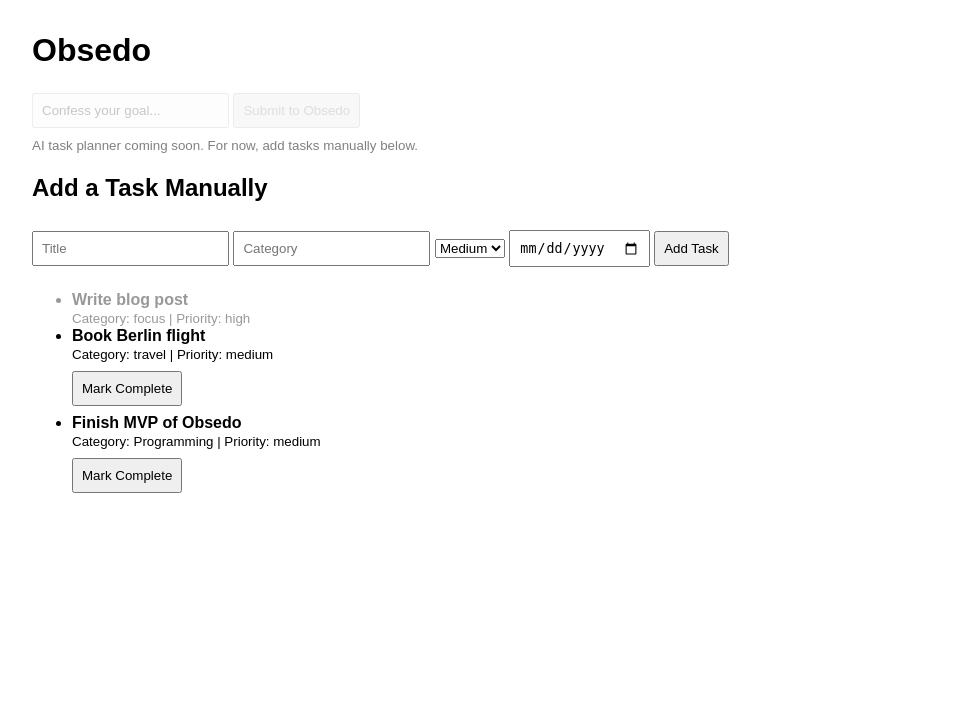
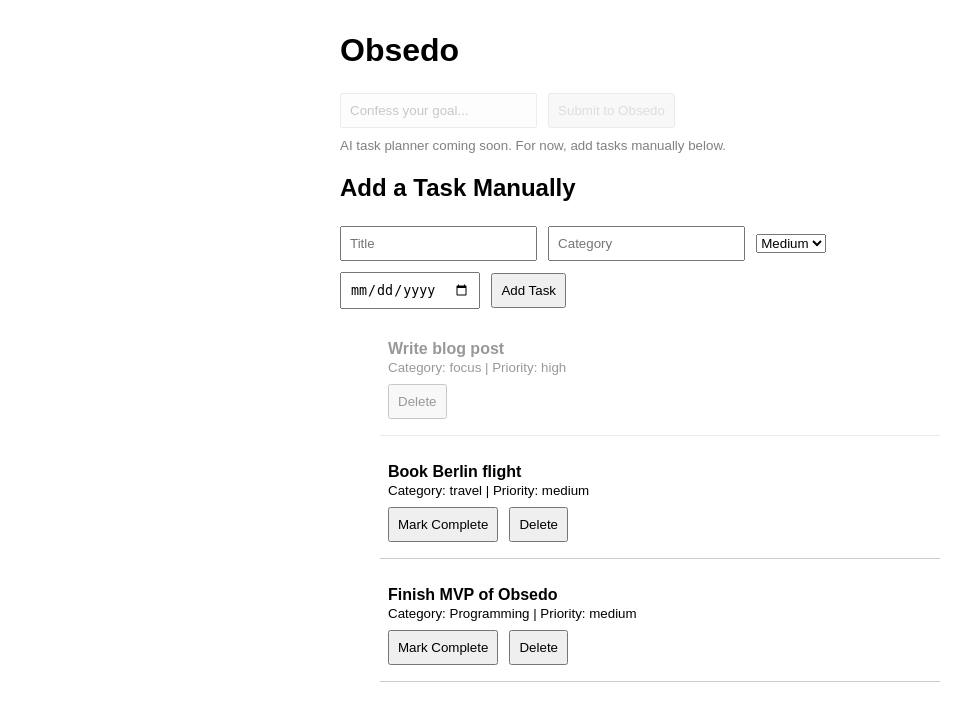
Before and after one commit to jvlyndark/obsedo, a Flask app: page / in a window 1280 px wide. Shown: the top 721 px of the page, without its empty margins (0-971 px from the left). Run offline with Flask 3, Linux system fonts and the light colour scheme; data comes from the database, SQL or seed files in the repository.

Commit message:
Cleaned up index.html for MVP: removed commented out OpenAI features, improved spacing and structure

```diff
--- a/app/templates/index.html
+++ b/app/templates/index.html
@@ -7,6 +7,32 @@
       rel="stylesheet"
       href="{{ url_for('static', filename='styles.css') }}"
     />
+    <style>
+      /* Quick spacing and basic styling */
+      body {
+        font-family: sans-serif;
+        max-width: 600px;
+        margin: 2rem auto;
+        padding: 0 1rem;
+      }
+
+      li {
+        margin-bottom: 1.2em;
+        padding: 0.5em;
+        border-bottom: 1px solid #ccc;
+        list-style: none;
+      }
+
+      button {
+        margin-right: 0.5em;
+        cursor: pointer;
+      }
+
+      input,
+      select {
+        margin: 0.3em 0.5em 0.3em 0;
+      }
+    </style>
   </head>
   <body>
     <h1>Obsedo</h1>
@@ -43,41 +69,7 @@
     <script>
       const list = document.getElementById("task-list");
 
-      // TODO: Add back OpenAI assistant features
-      // document
-      //   .getElementById("goal-form")
-      //   .addEventListener("submit", async (e) => {
-      //     e.preventDefault();
-      //     const goal = document.getElementById("goal").value;
-      //     const res = await fetch("/generate-tasks", {
-      //       method: "POST",
-      //       headers: { "Content-Type": "application/json" },
-      //       body: JSON.stringify({ goal }),
-      //     });
-
-      //     const data = await res.json();
-      //     const list = document.getElementById("task-list");
-      //     list.innerHTML = "";
-
-      //     if (res.ok && Array.isArray(data)) {
-      //       data.forEach((task) => {
-      //         const li = document.createElement("li");
-      //         li.innerHTML = `
-      //         <strong>${task.title}</strong><br>
-      //         <small>Category: ${task.category} | Priority: ${task.priority}</small><br>
-      //         <button data-id="${task.id}" class="complete-btn">Mark Complete</button>
-      //         `;
-      //         list.appendChild(li);
-      //       });
-      //     } else {
-      //       const li = document.createElement("li");
-      //       li.innerHTML = `<span style="color:red;">Error: ${
-      //         data.error || "Unknown error"
-      //       }</span>`;
-      //       list.appendChild(li);
-      //     }
-      //   });
-
+      // Task complete
       list.addEventListener("click", async (e) => {
         if (e.target.classList.contains("complete-btn")) {
           const taskId = e.target.getAttribute("data-id");
@@ -94,8 +86,30 @@
           }
         }
       });
-    </script>
-    <script>
+
+      // Task delete
+      list.addEventListener("click", async (e) => {
+        if (e.target.classList.contains("delete-btn")) {
+          const taskId = e.target.getAttribute("data-id");
+
+          const confirmed = confirm(
+            "Are you sure you want to delete this task?"
+          );
+          if (!confirmed) return;
+
+          const res = await fetch(`/tasks/${taskId}`, {
+            method: "DELETE",
+          });
+
+          if (res.ok) {
+            e.target.parentElement.remove();
+          } else {
+            alert("Failed to delete task.");
+          }
+        }
+      });
+
+      // Manual task add
       document
         .getElementById("manual-task-form")
         .addEventListener("submit", async (e) => {
@@ -120,37 +134,47 @@
               <strong>${task.title}</strong><br>
               <small>Category: ${task.category} | Priority: ${task.priority}</small><br>
               <button data-id="${task.id}" class="complete-btn">Mark Complete</button>
+              <button data-id="${task.id}" class="delete-btn">Delete</button>
             `;
-            document.getElementById("task-list").appendChild(li);
-            e.target.reset(); // Clear form
+            list.appendChild(li);
+            e.target.reset();
           } else {
             alert("Error: " + (task.error || "Unknown"));
           }
         });
-    </script>
-    <script>
+
+      // Load tasks
       async function loadTasks() {
         const res = await fetch("/tasks");
         const tasks = await res.json();
-        const list = document.getElementById("task-list");
         list.innerHTML = "";
 
         tasks.forEach((task) => {
           const li = document.createElement("li");
           li.innerHTML = `
             <strong>${task.title}</strong><br>
-            <small>Category: ${task.category} | Priority: ${task.priority}</small><br>
-            <button data-id="${task.id}" class="complete-btn">Mark Complete</button>
+            <small>Category: ${task.category} | Priority: ${
+            task.priority
+          }</small><br>
+            ${
+              task.is_completed
+                ? ""
+                : `<button data-id="${task.id}" class="complete-btn">Mark Complete</button>`
+            }
+            <button data-id="${task.id}" class="delete-btn">Delete</button>
           `;
+
           if (task.is_completed) {
             li.style.opacity = 0.4;
-            li.querySelector("button").remove(); // Don't show 'complete' for done tasks
+            const completeBtn = li.querySelector(".complete-btn");
+            if (completeBtn) completeBtn.remove();
           }
+
           list.appendChild(li);
         });
       }
 
-      loadTasks(); // <- run on page load
+      loadTasks();
     </script>
   </body>
 </html>
```
